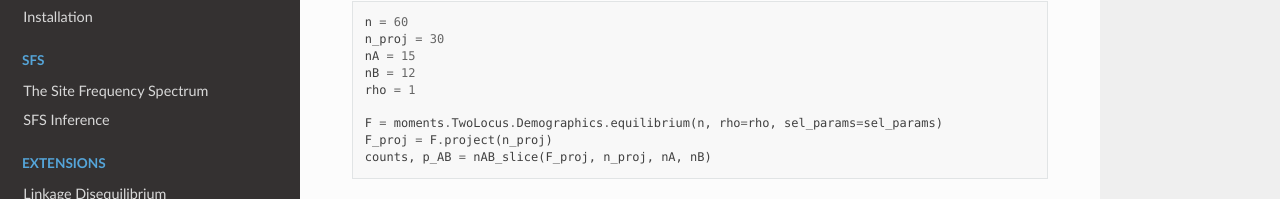
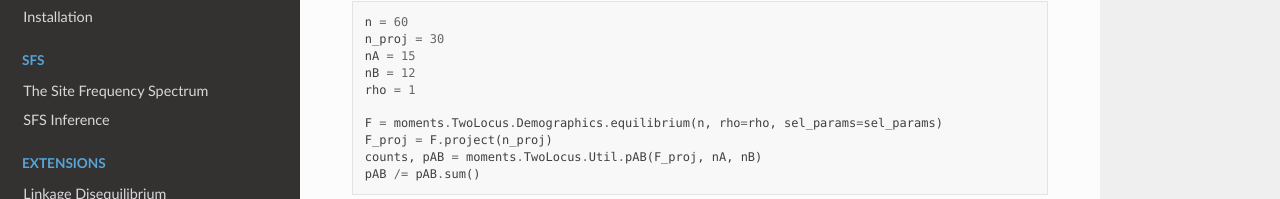
Before and after one commit to MomentsLD/moments, a Sphinx documentation site: the page built from docs/modules/two_locus_selection.rst, in a window 1280 px wide and 900 px high, scrolled down 9322 px, cut to the strip 0-309 px from the top of the window. Shown: the part 110-309 px from the top of the strip. Built offline with Sphinx 7.4.7 and the Read the Docs theme 2.0.0, drawn with Linux system fonts in a browser that asks for light colours.

Commit message:
tweaks to two locus

```diff
--- a/docs/modules/two_locus_selection.rst
+++ b/docs/modules/two_locus_selection.rst
@@ -227,22 +227,6 @@
 
 .. jupyter-execute::
 
-    def nAB_slice(F, n, nA, nB):
-        """
-        Get the normalized distribution of nAB for given sample size n and
-        nA and nB of types A and B.
-        """
-        min_AB = max(0, nA + nB - n)
-        max_AB = min(nA, nB)
-        p_AB = []
-        counts = np.arange(min_AB, max_AB + 1)
-        for i in counts:
-            p_AB.append(F[i, nA - i, nB - i])
-        p_AB = np.array(p_AB)
-        p_AB /= p_AB.sum()
-        return counts, p_AB
-
-
     rhos = [0.5, 5.0, 30.0]
     n = 30
     nA = 15
@@ -269,7 +253,8 @@
     fig = plt.figure(figsize=(12, 4))
     for ii, rho in enumerate(rhos):
         F = moments.TwoLocus.Demographics.equilibrium(n, rho=rho)
-        counts, pAB = nAB_slice(F, n, nA, nB)
+        counts, pAB = moments.TwoLocus.Util.pAB(F, nA, nB)
+        pAB /= pAB.sum()
         ax = plt.subplot(1, 3, ii + 1)
         ax.bar(counts - 0.2, hudson[rho] / hudson[rho].sum(), width=0.35, label="Hudson")
         ax.bar(counts + 0.2, pAB, width=0.35, label="moments.TwoLocus")
@@ -706,8 +691,8 @@
         for eps in epsilon:
             sel_params = moments.TwoLocus.Util.additive_epistasis(gammas[0], epsilon=eps)
             F = moments.TwoLocus.Demographics.equilibrium(n, rho=rho, sel_params=sel_params)
-            counts, pAB = nAB_slice(F, n, nA, nB)
-            pABs[eps] = pAB
+            counts, pAB = moments.TwoLocus.Util.pAB(F, nA, nB)
+            pABs[eps] = pAB / pAB.sum()
         ax = plt.subplot(1, 3, ii + 1)
         ax.bar(counts - 0.25, pABs[epsilon[0]], width=0.22, label=rf"$\epsilon={epsilon[0]}$")
         ax.bar(counts, pABs[epsilon[1]], width=0.22, label=rf"$\epsilon={epsilon[1]}$")
@@ -728,8 +713,8 @@
         for eps in epsilon:
             sel_params = moments.TwoLocus.Util.additive_epistasis(gammas[1], epsilon=eps)
             F = moments.TwoLocus.Demographics.equilibrium(n, rho=rho, sel_params=sel_params)
-            counts, pAB = nAB_slice(F, n, nA, nB)
-            pABs[eps] = pAB
+            counts, pAB = moments.TwoLocus.Util.pAB(F, nA, nB)
+            pABs[eps] = pAB / pAB.sum()
         ax = plt.subplot(1, 3, ii + 1)
         ax.bar(counts - 0.25, pABs[epsilon[0]], width=0.22, label=rf"$\epsilon={epsilon[0]}$")
         ax.bar(counts, pABs[epsilon[1]], width=0.22, label=rf"$\epsilon={epsilon[1]}$")
@@ -758,7 +743,8 @@
 
     F = moments.TwoLocus.Demographics.equilibrium(n, rho=rho, sel_params=sel_params)
     F_proj = F.project(n_proj)
-    counts, p_AB = nAB_slice(F_proj, n_proj, nA, nB)
+    counts, pAB = moments.TwoLocus.Util.pAB(F_proj, nA, nB)
+    pAB /= pAB.sum()
 
 .. jupyter-execute::
     :hide-code:
```
Also changed, not shown: other parts of docs/modules/two_locus_selection.rst (+2 -0 lines), 1 other file.
